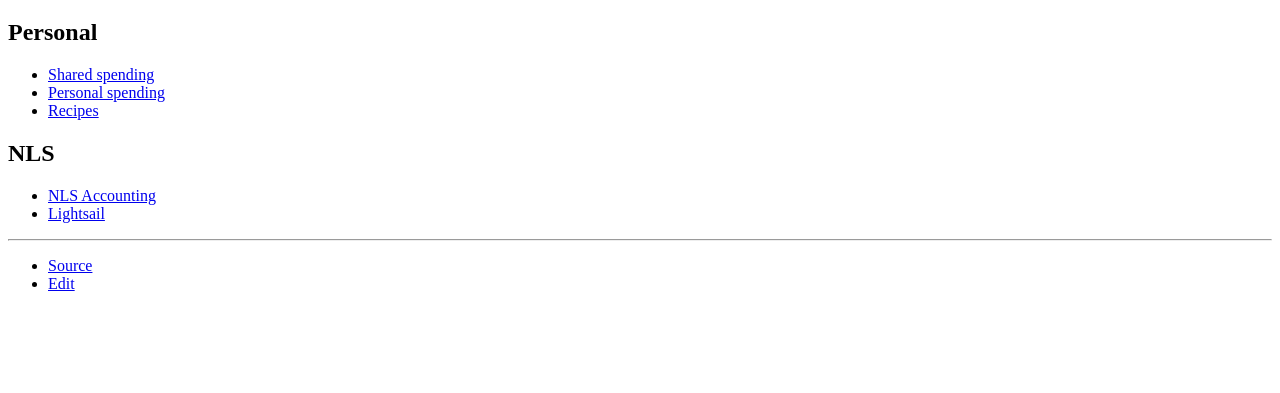
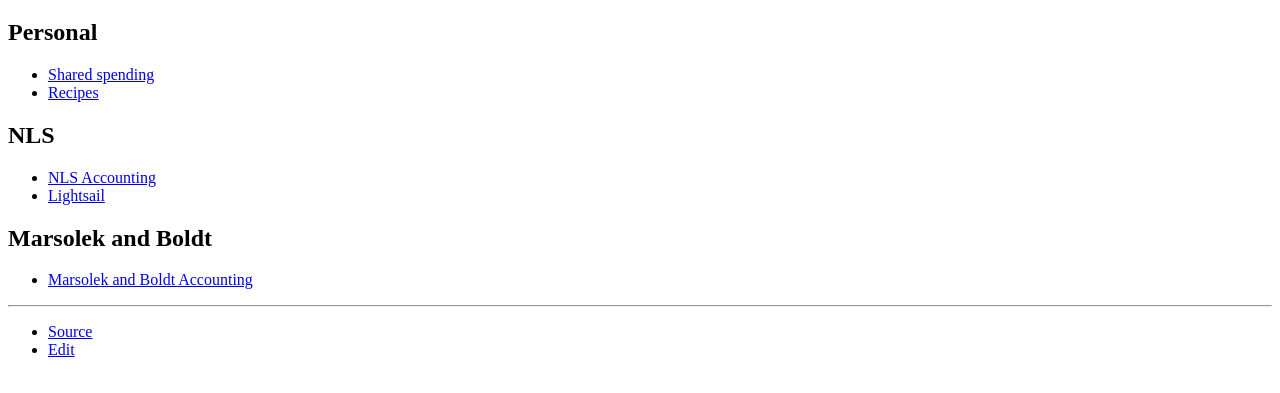
Before and after one commit to mboldt/mboldt.github.io, a plain HTML site: page index.html in a window 1280 px wide. Shown: the part 61-454 px from the top of the page. Drawn offline with Linux system fonts and the light colour scheme.

Commit message:
Update spending sheets; add Marsolek and Boldt accounting

```diff
--- a/index.html
+++ b/index.html
@@ -8,14 +8,17 @@
     <h1>Mikey's Homepage</h1>
     <h2>Personal</h2>
     <ul>
-      <li><a href="https://docs.google.com/spreadsheets/d/1UHtTL6O0UOoE4xEvzUQ90bvfQbvaqf6pQn9BGwFG2-Y/edit#gid=1609517257">Shared spending</a></li>
-      <li><a href="https://docs.google.com/spreadsheets/d/1i8XOH6hUS8tO6H_ToiZKKn10vQhbJdRArNMdDWYBAx8/">Personal spending</a></li>
+      <li><a href="https://docs.google.com/spreadsheets/d/1-NCGfv9bzdJ53QOiHwXlbQD6vBEjvpIzkg6yVqq1FnE/edit">Shared spending</a></li>
       <li><a href="https://drive.google.com/drive/folders/1UFZMUQF-syAW9_LP0zrycXDbz_CGGNM4">Recipes</a></li>
     </ul>
     <h2>NLS</h2>
     <ul>
       <li><a href="https://docs.google.com/spreadsheets/d/17neGPqlZ2zsGV_1MY0zn-q2rVjx9oy2JUEfUD2kqtLU/edit">NLS Accounting</a></li>
       <li><a href="https://lightsail.aws.amazon.com/">Lightsail</a></li>
+    </ul>
+    <h2>Marsolek and Boldt</h2>
+    <ul>
+      <li><a href="https://docs.google.com/spreadsheets/d/1v1ndyD-H95auOVv5rCLyBo5hl4JRZ1OzuG5eeCqS_zA/edit#gid=786021627">Marsolek and Boldt Accounting</li>
     </ul>
     <footer>
       <hr>
```
